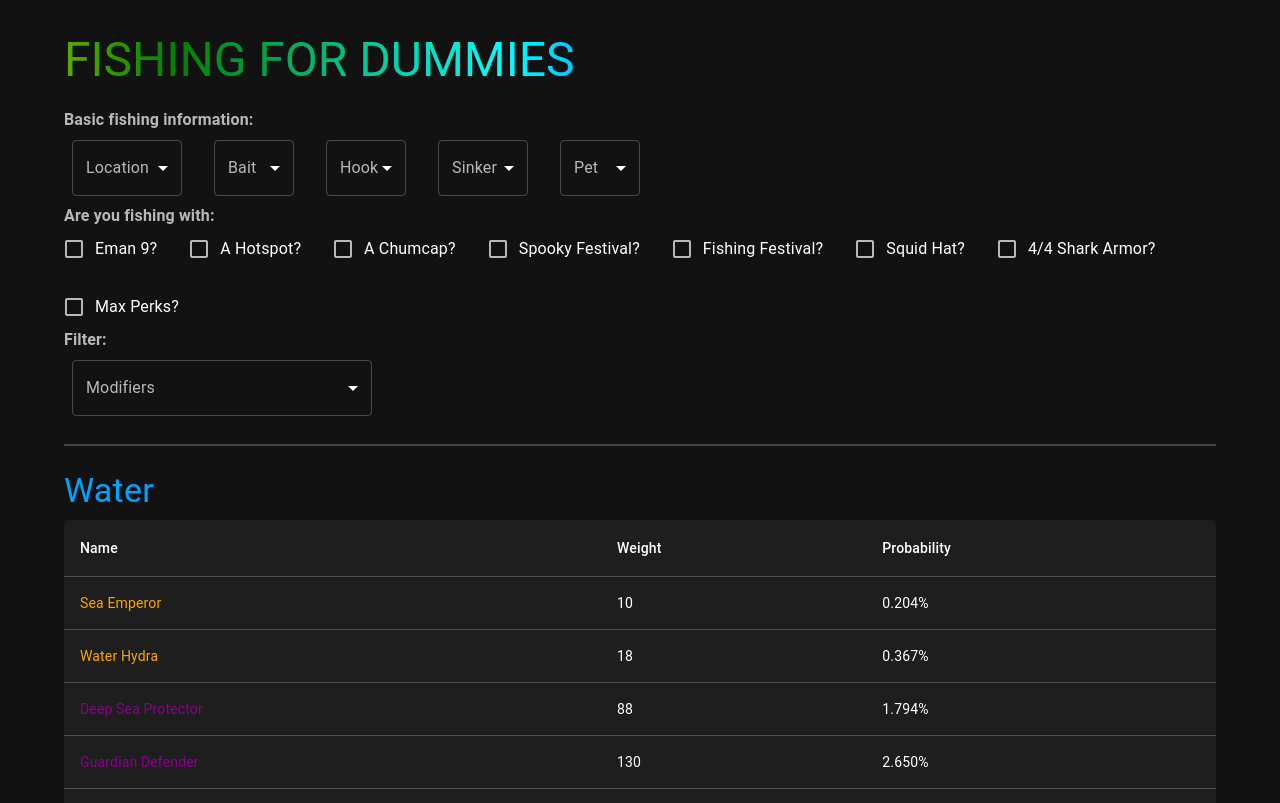
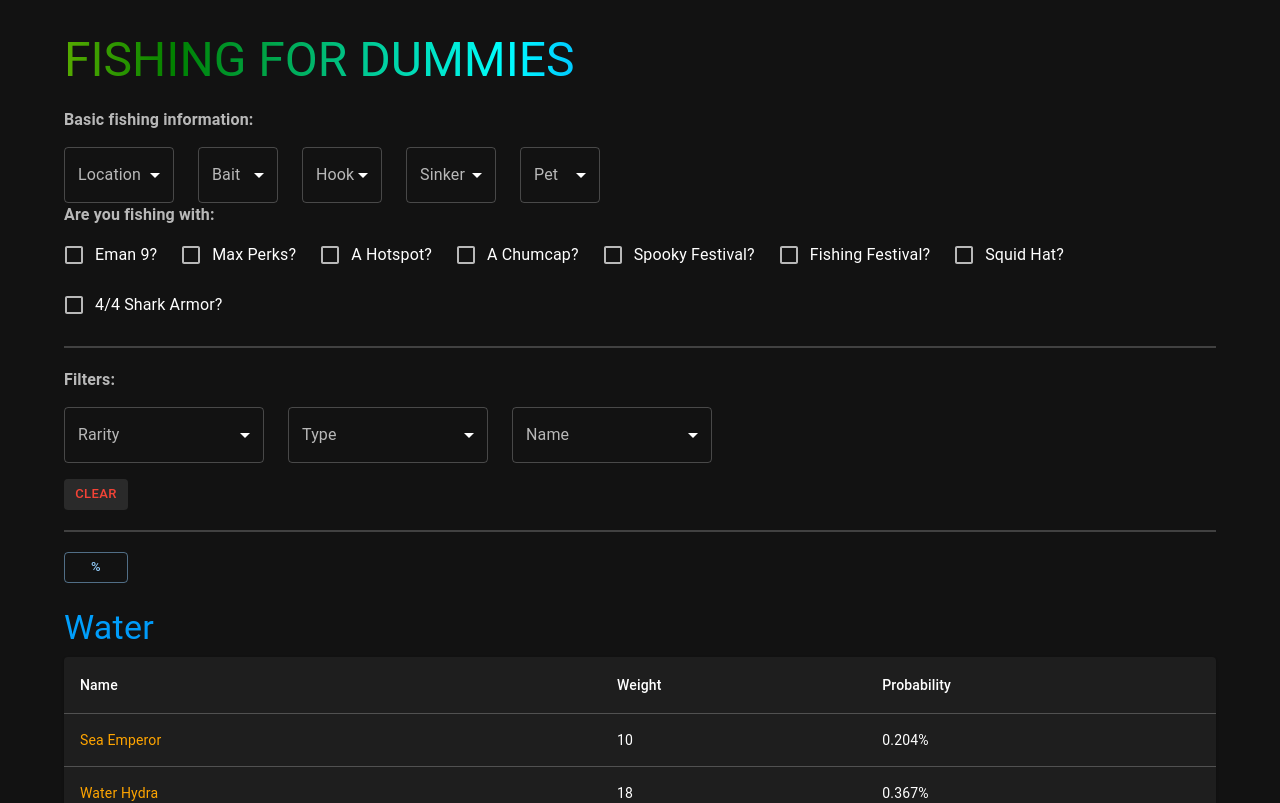
Before and after one commit to Chrisdouce/Fishing-for-dummies, a React (Vite) app: page / in a window 1280 px wide. Shown: the top 803 px of the page. Built offline with nearby package versions, Linux system fonts and the light colour scheme.

Commit message:
Adding %/(1/x) setting, finishing filters, updating a bit of display, and added hiding feature unnecessary fishing questions

```diff
--- a/src/App.tsx
+++ b/src/App.tsx
@@ -1,8 +1,8 @@
-import { Container, createTheme, CssBaseline, ThemeProvider, Typography } from "@mui/material"
+import { Box, Button, Container, createTheme, CssBaseline, ThemeProvider, Typography } from "@mui/material"
 import WaterTable from "./components/WaterTable";
 import LavaTable from "./components/LavaTable";
 import Options from "./components/Options";
-import Filter from "./components/Filter";
+import TableOptions from "./components/TableOptions";
 import { JSX, useState } from "react";
 
 const darkTheme = createTheme({
@@ -31,6 +31,7 @@ function App(): JSX.Element {
     sharkPerk: 0,
   });
   const [selectedModifiers, setSelectedModifiers] = useState<string[]>([]);
+  const [displayPercent, setDisplayPercent] = useState(true);
 
   return (
     <>
@@ -56,10 +57,16 @@ function App(): JSX.Element {
           Fishing For Dummies
         </Typography>
         <Options fishingInfo={fishingData} setFishingInfo={setFishingData} />
-        <Filter selectedModifiers={selectedModifiers} onChange={setSelectedModifiers}/>
         <hr style={{ margin: "20px 0", border: "1px solid rgba(255, 255, 255, 0.2)" }} />
-        <WaterTable fishingInfo={fishingData} selectedModifiers={selectedModifiers} />
-        <LavaTable fishingInfo={fishingData} selectedModifiers={selectedModifiers}/>
+        <TableOptions selectedModifiers={selectedModifiers} onChange={setSelectedModifiers}/>
+        <hr style={{ margin: "20px 0", border: "1px solid rgba(255, 255, 255, 0.2)" }} />
+        <Box sx={{ mt: 2, textAlign: 'left' }}>
+          <Button variant="outlined" size="small" onClick={() => setDisplayPercent(!displayPercent)}>
+            {displayPercent ? "%" : "1/x"}
+          </Button>
+        </Box>
+        <WaterTable fishingInfo={fishingData} selectedModifiers={selectedModifiers} displayPercent={displayPercent} />
+        <LavaTable fishingInfo={fishingData} selectedModifiers={selectedModifiers} displayPercent={displayPercent} />
       </Container>
     </ThemeProvider>
     </>
--- a/src/components/Filter.tsx
+++ /dev/null
@@ -1,40 +0,0 @@
-// Filter.tsx
-import { FormControl, InputLabel, Select, MenuItem, Checkbox, ListItemText, OutlinedInput, FormLabel, Box } from "@mui/material";
-import { useState } from "react";
-
-const allModifiers = ["Spooky", "Shark", "Hotspot", "Jerry", "Oasis", "Hollows", "Goblin", "Bayou", "Quarry", "Chumcap", "Squid", "Common", "Mythic", "Legendary", "Epic", "Rare", "Uncommon", "Night", "Carrot"];
-
-interface FilterProps {
-  selectedModifiers: string[];
-  onChange: (newModifiers: string[]) => void;
-}
-
-function Filter({ selectedModifiers, onChange }: FilterProps) {
-  return (
-    <>
-    <FormLabel><strong>Filter:</strong></FormLabel>
-    <Box>
-        <FormControl sx={{ m: 1, width: 300 }}>
-        <InputLabel id="modifier-label">Modifiers</InputLabel>
-        <Select
-            labelId="modifier-label"
-            multiple
-            value={selectedModifiers}
-            onChange={(e) => onChange(e.target.value as string[])}
-            input={<OutlinedInput label="Modifiers" />}
-            renderValue={(selected) => selected.join(', ')}
-        >
-            {allModifiers.map((modifier) => (
-            <MenuItem key={modifier} value={modifier}>
-                <Checkbox checked={selectedModifiers.includes(modifier)} />
-                <ListItemText primary={modifier} />
-            </MenuItem>
-            ))}
-        </Select>
-        </FormControl>
-    </Box>
-    </>
-  );
-}
-
-export default Filter;
--- a/src/components/Options.tsx
+++ b/src/components/Options.tsx
@@ -34,9 +34,9 @@ function FishingInfo({ fishingInfo, setFishingInfo }: FishingInfoProps): JSX.Ele
 
   return (
       <>
-      <FormLabel><strong>Basic fishing information:</strong></FormLabel>
+      <FormLabel sx={{ mb: 2, display: 'block' }}><strong>Basic fishing information:</strong></FormLabel>
       <Grid2 container spacing={2}>
-        <FormControl sx={{ m: 1, minWidth: 110 }}>
+        <FormControl sx={{ mr: 1, minWidth: 110 }}>
           <InputLabel id="simple-location">Location</InputLabel>
           <Select
             labelId="simple-location"
@@ -58,7 +58,7 @@ function FishingInfo({ fishingInfo, setFishingInfo }: FishingInfoProps): JSX.Ele
           </Select>
         </FormControl>
 
-        <FormControl sx={{ m: 1, minWidth: 80 }}>
+        <FormControl sx={{ mr: 1, minWidth: 80 }}>
           <InputLabel id="simple-bait">Bait</InputLabel>
           <Select
             labelId="simple-bait"
@@ -78,11 +78,11 @@ function FishingInfo({ fishingInfo, setFishingInfo }: FishingInfoProps): JSX.Ele
             <MenuItem value={"Spooky"}>Spooky Bait</MenuItem>
             <MenuItem value={"Shark"}>Shark Bait</MenuItem>
             <MenuItem value={"Hotspot"}>Hotspot Bait</MenuItem>
-            <MenuItem value={"Worm"}>Worm Bait</MenuItem>
+            {(fishingInfo.location == 'Hollows' || fishingInfo.location == 'Goblin') && <MenuItem value={"Worm"}>Worm Bait</MenuItem>}
           </Select>
         </FormControl>
 
-        <FormControl sx={{ m: 1, minWidth: 80 }}>
+        <FormControl sx={{ mr: 1, minWidth: 80 }}>
           <InputLabel id="simple-hook">Hook</InputLabel>
           <Select
             labelId="simple-hook"
@@ -99,7 +99,7 @@ function FishingInfo({ fishingInfo, setFishingInfo }: FishingInfoProps): JSX.Ele
           </Select>
         </FormControl>
 
-        <FormControl sx={{ m: 1, minWidth: 90 }}>
+        <FormControl sx={{ mr: 1, minWidth: 90 }}>
           <InputLabel id="simple-sinker">Sinker</InputLabel>
           <Select
             labelId="simple-sinker"
@@ -114,7 +114,7 @@ function FishingInfo({ fishingInfo, setFishingInfo }: FishingInfoProps): JSX.Ele
           </Select>
         </FormControl>
 
-        <FormControl sx={{ m: 1, minWidth: 80 }}>
+        <FormControl sx={{ mr: 1, minWidth: 80 }}>
           <InputLabel id="simple-pet">Pet</InputLabel>
           <Select
             labelId="simple-pet"
@@ -131,16 +131,20 @@ function FishingInfo({ fishingInfo, setFishingInfo }: FishingInfoProps): JSX.Ele
           </Select>
         </FormControl>
       </Grid2>
-      <FormLabel><strong>Are you fishing with:</strong></FormLabel>
-      <Grid2 container spacing={2}>
+      <FormLabel sx={{ mb: 1, display: 'block' }}><strong>Are you fishing with:</strong></FormLabel>
+      <Grid2 container spacing={1}>
         <FormControlLabel control={<Checkbox checked={fishingInfo.eman} onChange={handleCheckboxChange("eman")} />} label="Eman 9?"/>
+        <FormControlLabel control={<Checkbox checked={fishingInfo.spookyPerk > 0} onChange={handlePerks()}/>} label="Max Perks?" />
         <FormControlLabel control={<Checkbox checked={fishingInfo.hotspot} onChange={handleCheckboxChange("hotspot")} />} label="A Hotspot?" />
-        <FormControlLabel control={<Checkbox checked={fishingInfo.chumcap} onChange={handleCheckboxChange("chumcap")}/>}  label="A Chumcap?" />
-        <FormControlLabel control={<Checkbox checked={fishingInfo.spooky} onChange={handleCheckboxChange("spooky")}/>}  label="Spooky Festival?" />
-        <FormControlLabel control={<Checkbox checked={fishingInfo.shark} onChange={handleCheckboxChange("shark")}/>}  label="Fishing Festival?" />
-        <FormControlLabel control={<Checkbox checked={fishingInfo.squid} onChange={handleCheckboxChange("squid")}/>}  label="Squid Hat?" />
-        <FormControlLabel control={<Checkbox checked={fishingInfo.sharkArmor} onChange={handleCheckboxChange("sharkArmor")}/>}  label="4/4 Shark Armor?" />
-        <FormControlLabel control={<Checkbox checked={fishingInfo.spookyPerk > 0} onChange={handlePerks()}/>} label="Max Perks?" />
+        {(fishingInfo.location !== "Lava" && fishingInfo.location !== "Magma") && (
+          <>
+            <FormControlLabel control={<Checkbox checked={fishingInfo.chumcap} onChange={handleCheckboxChange("chumcap")}/>} label="A Chumcap?" />
+            <FormControlLabel control={<Checkbox checked={fishingInfo.spooky} onChange={handleCheckboxChange("spooky")}/>} label="Spooky Festival?" />
+            <FormControlLabel control={<Checkbox checked={fishingInfo.shark} onChange={handleCheckboxChange("shark")}/>} label="Fishing Festival?" />
+            <FormControlLabel control={<Checkbox checked={fishingInfo.squid} onChange={handleCheckboxChange("squid")}/>} label="Squid Hat?" />
+            <FormControlLabel control={<Checkbox checked={fishingInfo.sharkArmor} onChange={handleCheckboxChange("sharkArmor")}/>} label="4/4 Shark Armor?" />
+          </>
+        )}
       </Grid2>
       </>
   );
--- /dev/null
+++ b/src/components/TableOptions.tsx
@@ -0,0 +1,65 @@
+import { FormControl, InputLabel, Select, MenuItem, Checkbox, ListItemText, OutlinedInput, FormLabel, Box, Grid2, Button, FormControlLabel } from "@mui/material";
+import water from '../assets/scc-data/water-sc.json';
+import lava from '../assets/scc-data/lava-sc.json';
+
+const rarity = ["Common", "Uncommon", "Rare", "Epic", "Legendary", "Mythic"];
+const type = ["Spooky", "Shark", "Hotspot", "Jerry", "Worm", "Goblin", "Bayou", "Quarry", "Chumcap", "Squid", "Carrot", "Oasis"];
+const names = water.map((sc) => sc.name).concat(lava.map((sc) => sc.name)).filter((value, index, self) => self.indexOf(value) === index).sort((a, b) => a.localeCompare(b, undefined, { numeric: true }));
+
+
+interface FilterProps {
+  selectedModifiers: string[];
+  onChange: (newModifiers: string[]) => void;
+}
+
+function Filter({ selectedModifiers, onChange}: FilterProps) {
+  return (
+    <>
+    <FormLabel sx={{ mb: 2, display: 'block' }}><strong>Filters:</strong></FormLabel>
+    <Grid2 container spacing={2}>
+      {["Rarity", "Type", "Name"].map((filterType) => {
+      const options = filterType === "Rarity" ? rarity : filterType === "Type" ? type : names;
+      return (
+      <FormControl key={filterType} sx={{ mr: 1, minWidth: 200 }}>
+        <InputLabel id={`${filterType.toLowerCase()}-label`}>{filterType}</InputLabel>
+        <Select
+        labelId={`${filterType.toLowerCase()}-label`}
+        multiple
+        value={selectedModifiers.filter((modifier) => options.includes(modifier))}
+        onChange={(e) => {
+          const selected = e.target.value as string[];
+          const updatedModifiers = selectedModifiers.filter((modifier) => !options.includes(modifier)).concat(selected);
+          onChange(updatedModifiers);
+          }}
+          input={<OutlinedInput label={filterType} />}
+          renderValue={(selected) => {
+          const maxLength = 20; // Maximum length of the string
+          const selectedString = selected.join(', ');
+          return selectedString.length > maxLength
+            ? `${selectedString.slice(0, maxLength)}...`
+            : selectedString;
+          }}
+          >
+        {options.map((option) => (
+          <MenuItem key={option} value={option}>
+          <Checkbox checked={selectedModifiers.includes(option)} />
+          <ListItemText primary={option} />
+          </MenuItem>
+        ))}
+        </Select>
+      </FormControl>
+      );
+      })}
+    </Grid2>
+    <Grid2 container spacing={2}>
+      <Box sx={{ mt: 2, textAlign: 'left' }}>
+        <Button variant="text" sx={{ backgroundColor: 'rgba(255, 255, 255, 0.1)' }} color="error" size="small" onClick={() => onChange([])}>
+        Clear
+        </Button>
+      </Box>
+    </Grid2>
+    </>
+  );
+}
+
+export default Filter;
--- a/src/components/WaterTable.tsx
+++ b/src/components/WaterTable.tsx
@@ -6,9 +6,10 @@ import water from '../assets/scc-data/water-sc.json';
 interface TableProps {
   fishingInfo: FishingInfo;
   selectedModifiers: string[];
+  displayPercent: boolean;
 }
 
-function WaterTable({ fishingInfo, selectedModifiers }: TableProps): JSX.Element {
+function WaterTable({ fishingInfo, selectedModifiers, displayPercent }: TableProps): JSX.Element {
   const {
     bait, location, hook, sinker, pet,
     eman, hotspot, chumcap, spooky, shark, squid, sharkArmor,
@@ -17,7 +18,7 @@ function WaterTable({ fishingInfo, selectedModifiers }: TableProps): JSX.Element
 
   const filteredCreatures = water.filter((sc: SeaCreature) =>
     selectedModifiers.length === 0 ||
-    selectedModifiers.some(mod => sc.modifiers.includes(mod))
+    selectedModifiers.some(mod => sc.modifiers.includes(mod) || sc.name.includes(mod))
   );
 
   function calculateTotalWaterWeights(modifiers = true): number {
@@ -31,7 +32,7 @@ function WaterTable({ fishingInfo, selectedModifiers }: TableProps): JSX.Element
   function calculateWaterWeight(sc: SeaCreature, modify: boolean = true): number{
       let weight = sc.weight;
       const modifiers = new Set(sc.modifiers);
-      if(bait === "Worm" && !sc.name.match(/Worm/) && location === "Hollows" || location === "Goblin") return 0;
+      if(bait === "Worm" && !sc.name.match(/Worm/) && (location === "Hollows" || location === "Goblin")) return 0;
       if (
           (modifiers.has("Oasis") && location !== "Oasis") ||
           (modifiers.has("Hollows") && location !== "Hollows") ||
@@ -108,7 +109,24 @@ function WaterTable({ fishingInfo, selectedModifiers }: TableProps): JSX.Element
   }
   return (
       <Box hidden={calculateTotalWaterWeights() == 0} sx={{ mt: 3 }}>
-        <Typography variant="h4" color="rgb(0, 162, 255)" sx={{pb: 1}}>Water</Typography>
+        <Typography
+          variant="h4"
+          sx={{
+            pb: 1,
+            background: "linear-gradient(90deg, rgba(0,162,255,1) 0%, rgba(0,102,204,1) 50%, rgba(0,162,255,1) 100%)",
+            WebkitBackgroundClip: "text",
+            WebkitTextFillColor: "transparent",
+            animation: "gradient-animation 3s infinite",
+            "@keyframes gradient-animation": {
+              "0%": { backgroundPosition: "0% 50%" },
+              "50%": { backgroundPosition: "100% 50%" },
+              "100%": { backgroundPosition: "0% 50%" },
+            },
+            backgroundSize: "200% 200%",
+          }}
+        >
+          Water
+        </Typography>
         <TableContainer component={Paper}>
           <Table sx={{ minWidth: 650 }} aria-label="simple table">
             <TableHead>
@@ -141,7 +159,7 @@ function WaterTable({ fishingInfo, selectedModifiers }: TableProps): JSX.Element
                       </TableCell>
                       <TableCell>{sc.waterWeight.toFixed(0)}</TableCell>
                       <TableCell>
-                        {percentage.toFixed(3)}%
+                        {displayPercent ? `${percentage.toFixed(3)}%` : `1 / ${(100 / percentage).toFixed(1)}`}
                         {showBox && (
                           <Box color={percentageDiff >= 0 ? "green" : "red"}>
                             ({percentageDiff > 0 ? "+" : ""}
@@ -165,12 +183,16 @@ function WaterTable({ fishingInfo, selectedModifiers }: TableProps): JSX.Element
                     </strong>
                   </TableCell>
                     <TableCell>
-                      <strong>
-                      {filteredCreatures
-                        .map(sc => (calculateWaterWeight(sc) / calculateTotalWaterWeights()) * 100)
-                        .reduce((acc, percentage) => acc + percentage, 0)
-                        .toFixed(3)}%
-                      </strong>
+                        <strong>
+                        {displayPercent
+                        ? `${filteredCreatures
+                          .map(sc => (calculateWaterWeight(sc) / calculateTotalWaterWeights()) * 100)
+                          .reduce((acc, percentage) => acc + percentage, 0)
+                          .toFixed(3)}%`
+                        : `1 / ${(100 / filteredCreatures
+                          .map(sc => (calculateWaterWeight(sc) / calculateTotalWaterWeights()) * 100)
+                          .reduce((acc, percentage) => acc + percentage, 0)).toFixed(1)}`}
+                        </strong>
                     </TableCell>
               </TableRow>
             </TableBody>
```
Also changed, not shown: src/components/LavaTable.tsx (+35 -14 lines).
